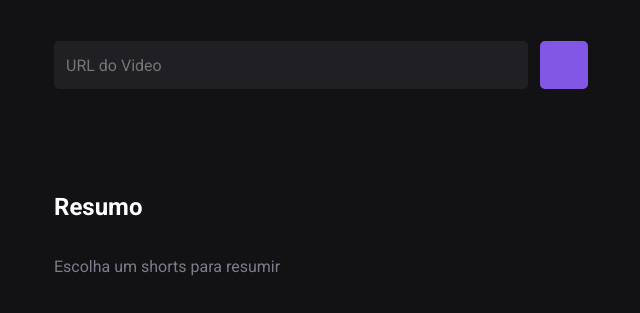
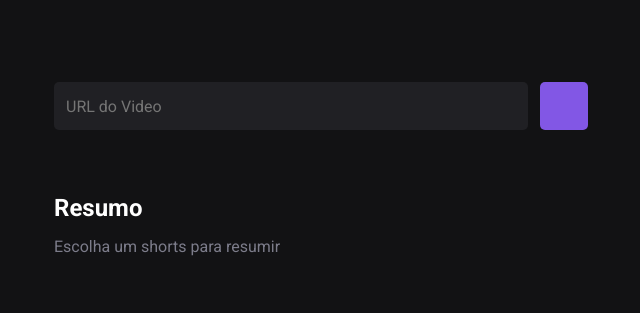
Before and after one commit to ogatupreto/trilha-rocketseat-nlw-ia, a website built with Vite: page nlwia/index.html in a window 1280 px wide. Shown: the part 325-638 px from the top of the page, without its empty margins (319-959 px from the left). Built offline with nearby package versions, Linux system fonts and the light colour scheme; some icons are missing.

Commit message:
adicionando ultimos arquivos

```diff
--- a/nlwia/web/styles/app.css
+++ b/nlwia/web/styles/app.css
@@ -8,25 +8,26 @@
     color: #996dff;
     margin-top: -5px;
 }
-
+/*
 #app > img {
     width: 64px;
 
 }
-
+*/
 body, botton, input {
     font-family: 'Roboto', sans-serif;
 }
 
 #app > h2 {
     align-self: flex-start;
-    margin-top: 104px;
+    margin-top: 64px;
 }
 
 #app > p {
     align-self: flex-start;
     text-align: justify;
     width: 512px;
+    margin-top: -5px;
 }
 
 #app .placeholder {
```
